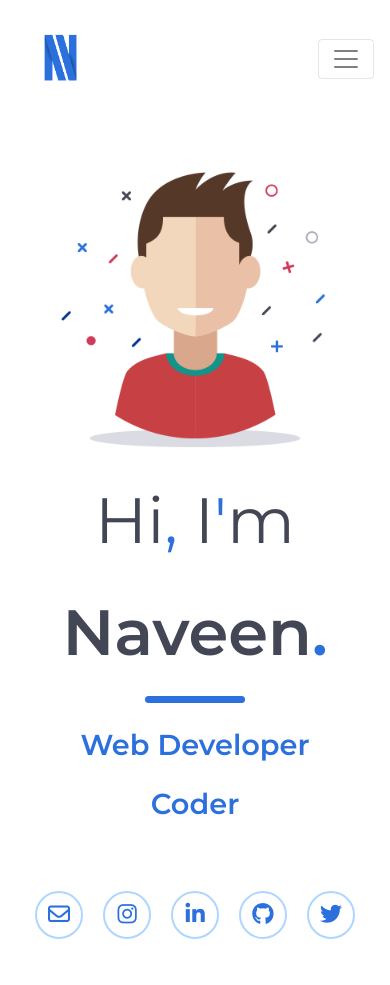
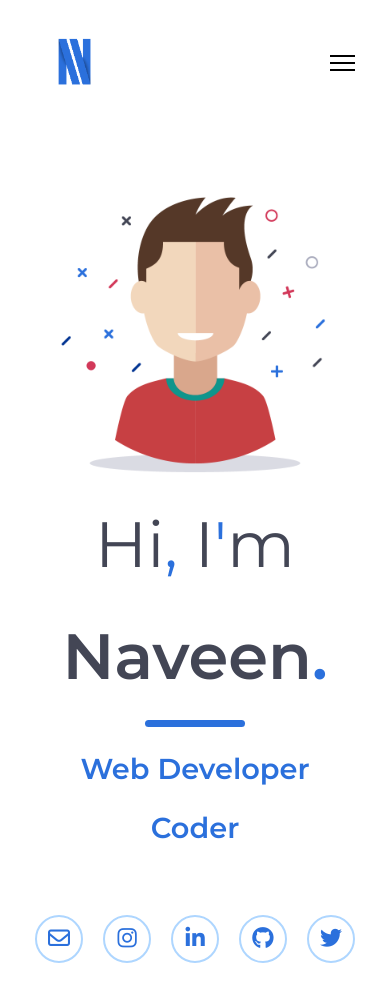
Before and after one commit to naveenbudhwal/portfolio, a Vue app: page / in a window 390 px wide. Before the commit the page ends 961 px from the top, so only its background shows below. Built offline with nearby package versions, Linux system fonts and the light colour scheme.

Commit message:
Added pure css navbar

```diff
--- a/src/App.vue
+++ b/src/App.vue
@@ -1,18 +1,6 @@
 <template>
   <div id="app">
-    <!-- <div id="nav">
-      <div class="nav-logo">
-        <router-link to="/">LOGO</router-link>
-      </div>
-      <div class="nav-links">
-        <router-link to="/">Home</router-link>
-        <router-link to="/skills">Skills</router-link>
-        <router-link to="/gallery">Gallery</router-link>
-        <router-link to="/about">About</router-link>
-      </div>
-    </div>-->
-
-    <nav class="navbar navbar-expand-lg navbar-light bg-transparent pt-4">
+    <!-- <nav class="navbar navbar-expand-lg navbar-light bg-transparent pt-4">
       <router-link to="/"><img class="logo" src="../public/Logo01.png" alt="Logo"></router-link>
       <button
         class="navbar-toggler"
@@ -42,7 +30,35 @@
           </li>
         </ul>
       </div>
+    </nav> -->
+
+    <nav class="navbar">
+      <div class="logo">
+        <router-link to="/"><img class="logo" src="../public/Logo01.png" alt="Logo"></router-link>
+      </div>
+      <ul class="nav-links">
+        <li class="nav-item">
+            <router-link to="/">Home</router-link>
+        </li>
+        <li class="nav-item">
+          <router-link to="/skills">Skills</router-link>
+        </li>
+        <li class="nav-item">
+          <router-link to="/projects">Projects</router-link>
+        </li>
+        <li class="nav-item">
+          <router-link to="/about">About</router-link>
+        </li>
+      </ul>
+
+      <div class="hamburger">
+        <div class="line"></div>
+        <div class="line"></div>
+        <div class="line"></div>
+      </div>
     </nav>
+
+
     <transition
       name="router-anim"
       enter-active-class="animated fadeIn"
@@ -53,40 +69,155 @@
   </div>
 </template>
 
+
+<script>
+
+window.addEventListener('load',function(){
+    document.querySelector(".hamburger").addEventListener("click", () => {
+      const navLinks = document.querySelector('.nav-links')
+      const links = document.querySelectorAll('.nav-links li')
+      navLinks.classList.toggle('open');
+      links.forEach((link) => {
+        link.addEventListener('click', () => {
+          navLinks.classList.remove('open');
+        })
+      })
+    });
+});
+
+export default {
+  name: 'Home'
+}
+</script>
+
+
 <style>
 /* #app {
   font-family: "Raleway", sans-serif;
 } */
 
+ul {
+  padding: 0;
+  margin: 0;
+}
+
 @import "https://cdnjs.cloudflare.com/ajax/libs/animate.css/3.7.2/animate.min.css";
 
-nav {
+.navbar {
+  display: flex;
+  justify-content: space-between;
+  align-items: center;
+  padding: 0;
   font-family: "Montserrat", sans-serif;
   font-weight: 600;
   font-size: 1.2em;
   margin-bottom: 30px;
+  height: 15vh;
 }
 
-nav a {
-  /* color: #434655; */
-  color: #000;
-  margin: 0 10px;
-  text-decoration: none;
-  /* transition: 0.5s ease all; */
+.logo {
+  margin-left: 20px;
+  width: 70px;
+  height: auto;
 }
 
-nav a:hover {
+.nav-links {
+  display: flex;
+  justify-content: space-around;
+  margin-right: 30px;
+  width: 30%;
+}
+
+.nav-links a {
   text-decoration: none;
-  /* font-size: 1.3em; */
+  color: rgb(73, 80, 87);
+
+}
+
+.nav-links a:hover {
+  color: #2b70dc;
+}
+
+.nav-links li {
+  list-style: none;
 }
 
 nav a.router-link-exact-active {
   color: #2b70dc;
 }
 
-.logo {
-  width: 70px;
-  height: auto;
+.hamburger {
+  display: none;
+}
+
+@media only screen and (max-width: 1024px) {
+  .nav-links {
+    width: 50%;
+  }
+}
+
+@media only screen and (max-width: 768px) {
+
+  .navbar {
+    position: relative;
+  }
+
+  .hamburger {
+    display: block;
+    margin-right: 30px;
+    /* position: absolute;
+    right: 30px;
+    top: 7.5vh;
+    transform: translateY(-50%); */
+    cursor: pointer;
+    z-index: 2;
+  }
+
+  .line {
+    width: 25px;
+    height: 2px;
+    background: #000;
+    margin: 5px;
+  }
+
+  .nav-links {
+    position: fixed;
+    background: #2b70dc;
+    right: 0px;
+    height: 100vh;
+    width: 100%;
+    margin: 0;
+    bottom: 0;
+    align-items: center;
+    flex-direction: column;
+    clip-path: circle(100px at 90% -18%);
+    -webkit-clip-path: circle(100px at 90% -18%);
+    transition: all 1s ease-in-out;
+    pointer-events: none;
+    z-index: 2;
+  }
+
+  .nav-links a {
+    color: #fff;
+  }
+
+  nav a.router-link-exact-active {
+    color: #AED6FF;
+  }
+
+  .nav-links a:hover {
+    color: #AED6FF;
+  }
+
+  /* .nav-links li {
+    opacity: 0;
+  } */
+
+  .nav-links.open {
+    clip-path: circle(1392px at 90% -18%);
+    -webkit-clip-path: circle(1392px at 90% -18%);
+    pointer-events: all;
+  }
 }
 
 ::-moz-selection { /* Code for Firefox */
@@ -99,7 +230,25 @@ nav a.router-link-exact-active {
   background: rgba(0,0,0,0.1);
 }
 
-/* .page {
-  position: fixed;
-} */
+/* ScrollBar styles */
+/* width */
+::-webkit-scrollbar {
+  width: 8px;
+}
+
+/* Track */
+::-webkit-scrollbar-track {
+  background: #e2e2e2;
+}
+
+/* Handle */
+::-webkit-scrollbar-thumb {
+  background: #888;
+  border-radius: 20px;
+}
+
+/* Handle on hover */
+::-webkit-scrollbar-thumb:hover {
+  background: #555;
+}
 </style>
```
